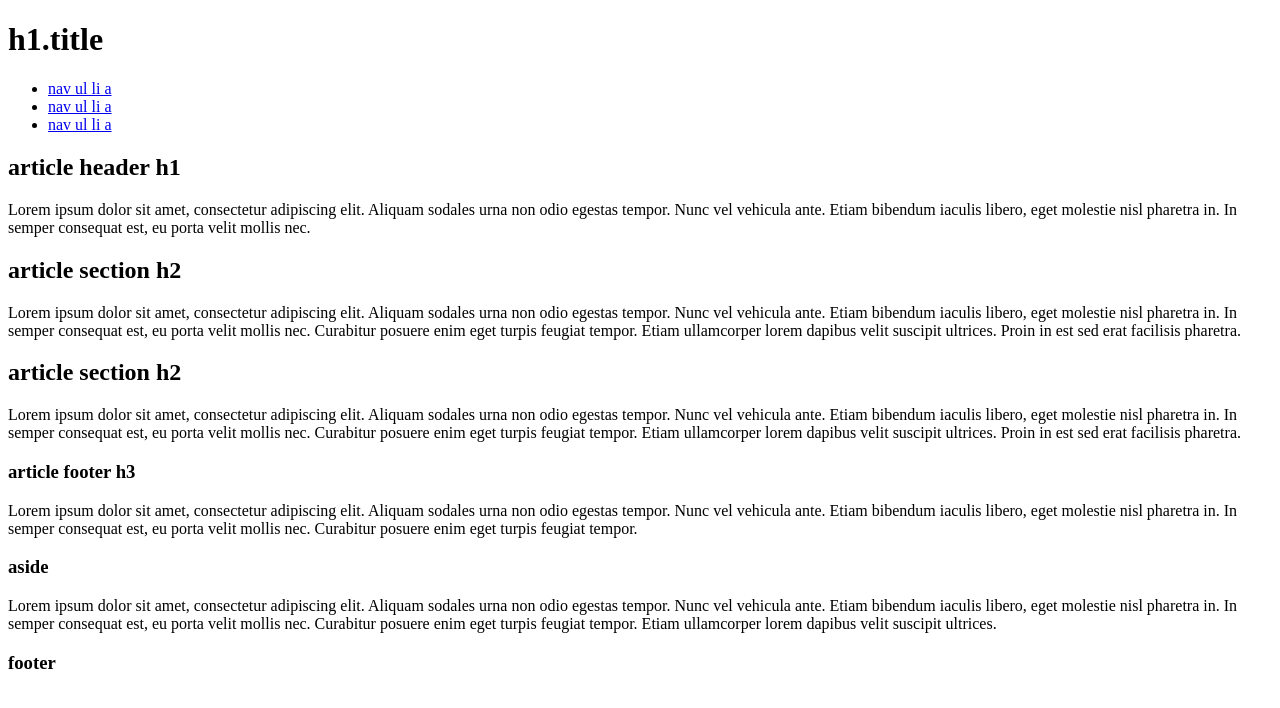
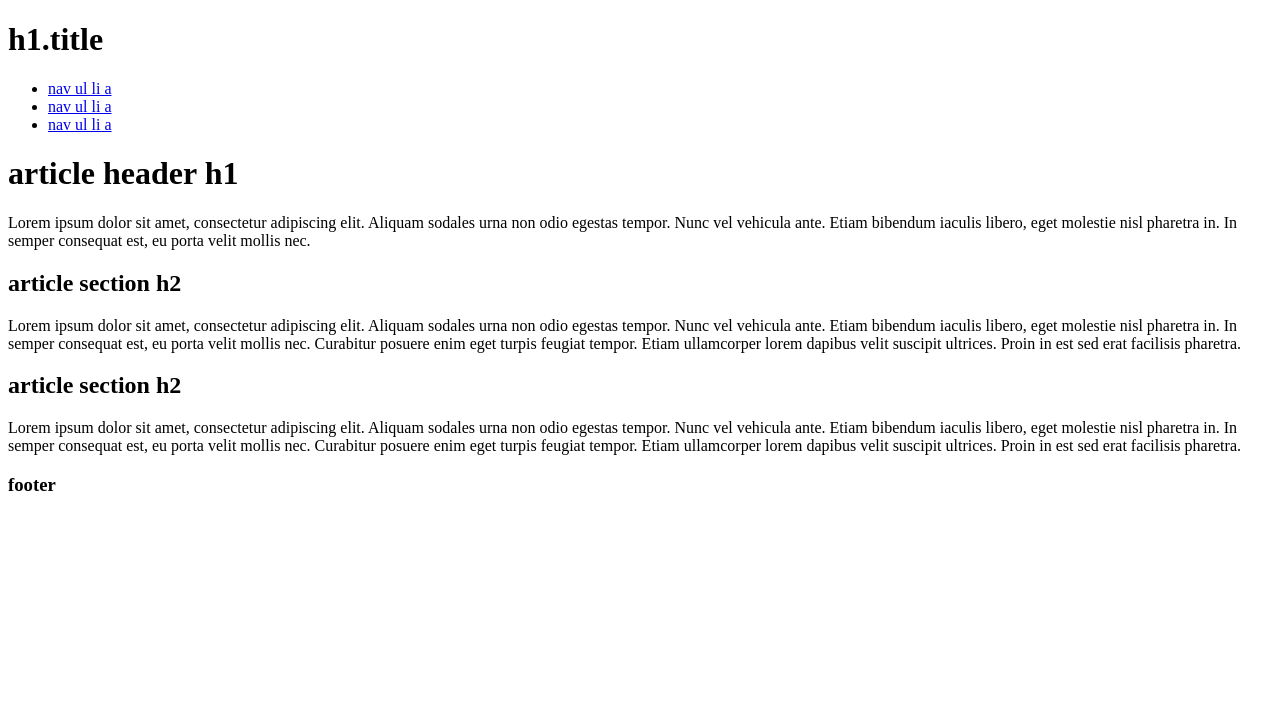
Before and after one commit to alxv2016/html5-boilerplate, a plain HTML site: page index.html in a window 1280 px wide. Drawn offline with Linux system fonts and the light colour scheme.

Commit message:
simplifying

```diff
--- a/index.html
+++ b/index.html
@@ -33,29 +33,17 @@
 
   <main>
 
-    <article>
-      <header>
     <h1>article header h1</h1>
     <p>Lorem ipsum dolor sit amet, consectetur adipiscing elit. Aliquam sodales urna non odio egestas tempor. Nunc vel vehicula ante. Etiam bibendum iaculis libero, eget molestie nisl pharetra in. In semper consequat est, eu porta velit mollis nec.</p>
-      </header>
     <section>
       <h2>article section h2</h2>
       <p>Lorem ipsum dolor sit amet, consectetur adipiscing elit. Aliquam sodales urna non odio egestas tempor. Nunc vel vehicula ante. Etiam bibendum iaculis libero, eget molestie nisl pharetra in. In semper consequat est, eu porta velit mollis nec. Curabitur posuere enim eget turpis feugiat tempor. Etiam ullamcorper lorem dapibus velit suscipit ultrices. Proin in est sed erat facilisis pharetra.</p>
     </section>
+    <!--    -->
     <section>
       <h2>article section h2</h2>
       <p>Lorem ipsum dolor sit amet, consectetur adipiscing elit. Aliquam sodales urna non odio egestas tempor. Nunc vel vehicula ante. Etiam bibendum iaculis libero, eget molestie nisl pharetra in. In semper consequat est, eu porta velit mollis nec. Curabitur posuere enim eget turpis feugiat tempor. Etiam ullamcorper lorem dapibus velit suscipit ultrices. Proin in est sed erat facilisis pharetra.</p>
     </section>
-      <footer>
-        <h3>article footer h3</h3>
-        <p>Lorem ipsum dolor sit amet, consectetur adipiscing elit. Aliquam sodales urna non odio egestas tempor. Nunc vel vehicula ante. Etiam bibendum iaculis libero, eget molestie nisl pharetra in. In semper consequat est, eu porta velit mollis nec. Curabitur posuere enim eget turpis feugiat tempor.</p>
-      </footer>
-    </article>
-
-    <aside>
-      <h3>aside</h3>
-      <p>Lorem ipsum dolor sit amet, consectetur adipiscing elit. Aliquam sodales urna non odio egestas tempor. Nunc vel vehicula ante. Etiam bibendum iaculis libero, eget molestie nisl pharetra in. In semper consequat est, eu porta velit mollis nec. Curabitur posuere enim eget turpis feugiat tempor. Etiam ullamcorper lorem dapibus velit suscipit ultrices.</p>
-    </aside>
 
   </main>
   <!-- #main -->
@@ -65,7 +53,6 @@
   </footer>
 
   <script src="js/main.js"></script>
-
   <!-- Google Analytics: change UA-XXXXX-X to be your site's ID. -->
   <script>
     (function(b, o, i, l, e, r) {
```
Lines whose indentation alone changed are shown as unchanged.
